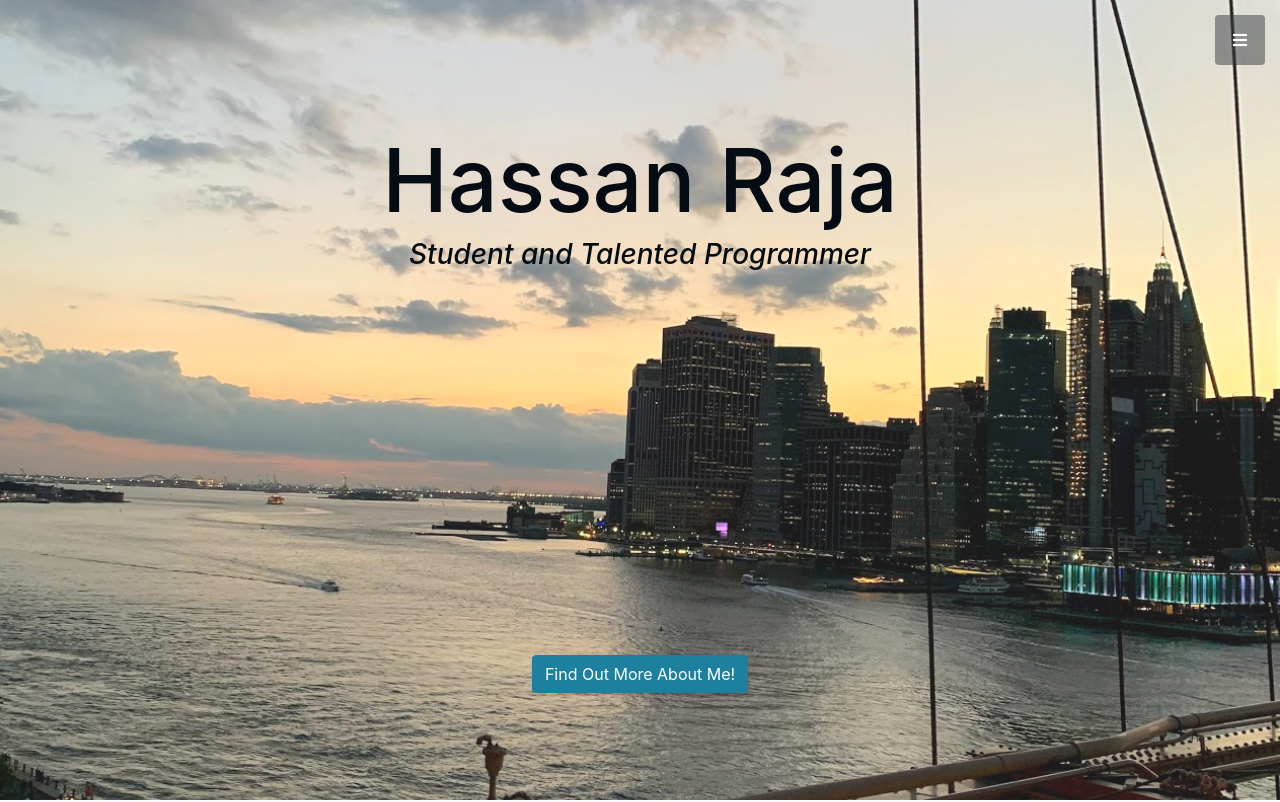
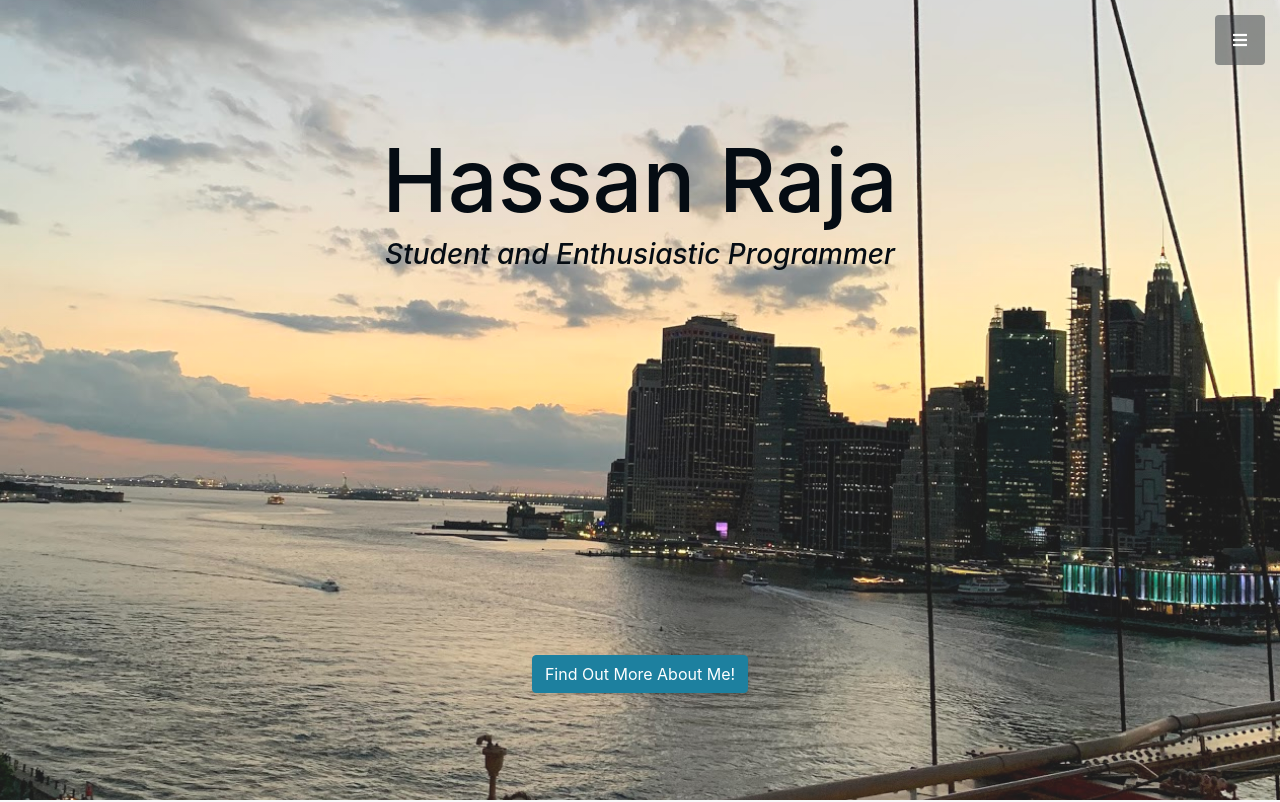
Before and after one commit to HassanRaja00/hassanraja00.github.io, a website with bundled scripts: page index.html in a window 1280 px wide. Shown: the top 802 px of the page. Built offline with nearby package versions, Linux system fonts and the light colour scheme; files whose address does not match are found by name.

Commit message:
Fixes on 8-23
Fixed wording and put updated resume.

```diff
--- a/index.html
+++ b/index.html
@@ -58,7 +58,7 @@
     <div class="container text-center" >
       <h1 class="mb-1" style="vertical-align: text-top;">Hassan Raja</h1>
       <h3 class="mb-5">
-        <em>Student and Talented Programmer</em>
+        <em>Student and Enthusiastic Programmer</em>
       </h3> <br/><br/><br/><br/><br/><br/><br/><br/><br/><br/><br/><br/><br/><br/>
       <a class="btn btn-primary btn-xl js-scroll-trigger " href="#about">Find Out More About Me!</a>
     </div>
```
Also changed, not shown: 1 other file.
